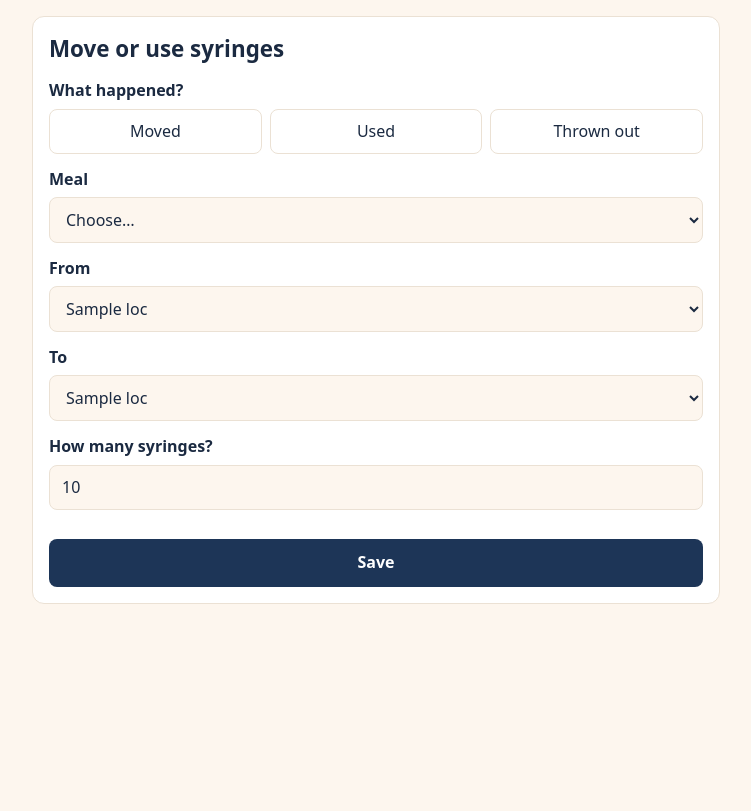
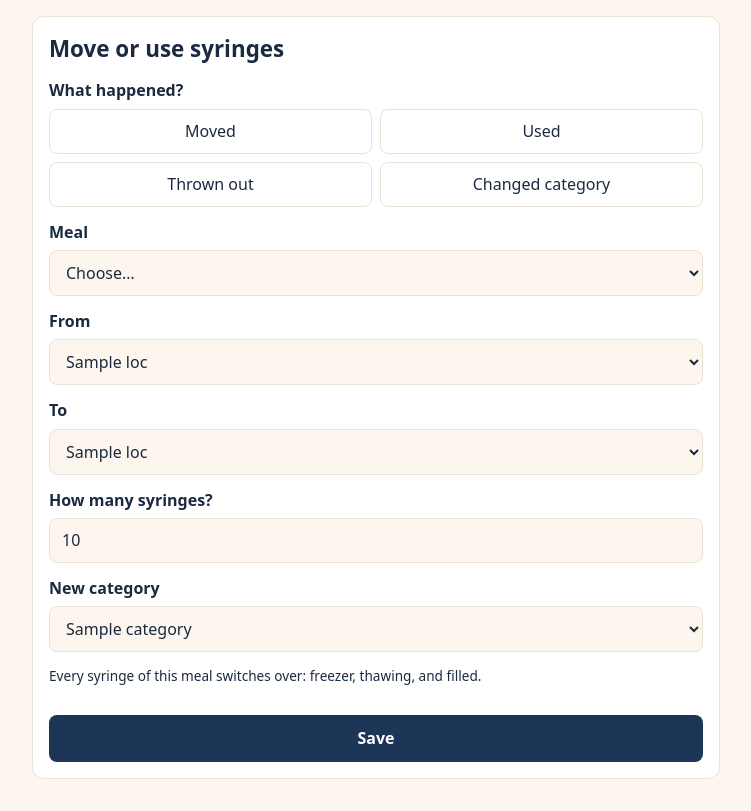
Before and after one commit to moorecameronjames/tube-feed-inventory-tracker, a Flask app: template templates/move.html in a window 1280 px wide. Shown: the part 60-871 px from the top of the page, without its empty margins (264-1015 px from the left). Before the commit the page ends 664 px from the top, so only its background shows below. Run offline with Flask 3, Linux system fonts and the light colour scheme; the template is opened without the code that fills it: most values are stand-ins (such as "Sample title", 1, 10 or a date in 2020); some libraries are stand-ins or nearby versions.

Commit message:
Move / Use: change a meal's category
A fourth "What happened?" choice, Changed category, switches every
syringe of a recipe + category (all locations) to another category,
combining with any already there. Each location is logged in History
as a 'recategorized' movement with Undo; batches keep their original
category.

Schema: movements gets to_category_id and the 'recategorized' kind;
existing databases are migrated on startup.

Co-Authored-By: Claude Opus 5.5 <noreply@anthropic.com>

```diff
--- a/app.py
+++ b/app.py
@@ -157,6 +157,12 @@ def adjust_stock(db, recipe_id, category_id, location_id, delta):
            DO UPDATE SET quantity = stock.quantity + EXCLUDED.quantity""",
         (*key, delta),
     )
+
+
+def recategorize(db, recipe_id, from_category_id, to_category_id, location_id, quantity):
+    """Switch syringes to another category, staying in the same location."""
+    adjust_stock(db, recipe_id, from_category_id, location_id, -quantity)
+    adjust_stock(db, recipe_id, to_category_id, location_id, quantity)
 
 
 def apply_movement(db, recipe_id, category_id, from_location_id, to_location_id, quantity):
@@ -389,6 +395,10 @@ def register_routes(app):
         if request.method == "POST":
             try:
                 kind = values.get("kind")
+                if kind == "recategorized":
+                    message = change_category(db, categories, values)
+                    flash(message, "success")
+                    return redirect(url_for("inventory"))
                 if kind not in KIND_LABELS:
                     raise ValueError("Pick what happened.")
                 recipe_id, category_id = parse_item(values.get("meal"))
@@ -442,6 +452,7 @@ def register_routes(app):
             groups=groups,
             selected=selected,
             locations=locations,
+            categories=categories,
             values=values,
             from_id=from_id,
             to_id=to_id,
@@ -519,11 +530,12 @@ def register_routes(app):
             recipe = next((r for r in recipes if r["id"] == int(request.args["recipe_id"])), None)
 
         movements = db.execute(
-            """SELECT m.*, r.name AS recipe, c.name AS category, b.made_on,
+            """SELECT m.*, r.name AS recipe, c.name AS category, ct.name AS to_category, b.made_on,
                       lf.short_name AS from_name, lt.short_name AS to_name
                FROM movements m
                JOIN recipes r ON r.id = m.recipe_id
                JOIN categories c ON c.id = m.category_id
+               LEFT JOIN categories ct ON ct.id = m.to_category_id
                LEFT JOIN batches b ON b.id = m.batch_id
                LEFT JOIN locations lf ON lf.id = m.from_location_id
                LEFT JOIN locations lt ON lt.id = m.to_location_id
@@ -566,9 +578,13 @@ def register_routes(app):
                 if m is None:
                     abort(404)
                 # Reverse the change: put the syringes back where they came from.
-                apply_movement(
-                    db, m["recipe_id"], m["category_id"], m["to_location_id"], m["from_location_id"], m["quantity"]
-                )
+                if m["kind"] == "recategorized":
+                    recategorize(db, m["recipe_id"], m["to_category_id"], m["category_id"],
+                                 m["from_location_id"], m["quantity"])
+                else:
+                    apply_movement(
+                        db, m["recipe_id"], m["category_id"], m["to_location_id"], m["from_location_id"], m["quantity"]
+                    )
                 db.execute("DELETE FROM movements WHERE id = %s", (movement_id,))
                 if m["batch_id"]:
                     db.execute(
@@ -583,6 +599,38 @@ def register_routes(app):
         # Stay on the same filtered view.
         recipe_filter = request.form.get("recipe_id", "")
         return redirect(url_for("history", recipe_id=recipe_filter) if recipe_filter.isdigit() else url_for("history"))
+
+
+def change_category(db, categories, values):
+    """Move every syringe of a recipe + category (all locations) to another category.
+    Returns the confirmation message; raises ValueError/StockError on bad input."""
+    recipe_id, category_id = parse_item(values.get("meal"))
+    new_category_id = parse_int(values.get("new_category_id"), "New category", minimum=1)
+    names = {c["id"]: c["name"] for c in categories}
+    if new_category_id not in names or category_id not in names:
+        raise ValueError("Pick breakfast, lunch, snack, or dinner.")
+    if new_category_id == category_id:
+        raise ValueError(f"That's already {names[category_id]}. Pick a different category.")
+    with db.transaction():
+        rows = db.execute(
+            """SELECT location_id, quantity FROM stock
+               WHERE recipe_id = %s AND category_id = %s AND quantity > 0
+               ORDER BY location_id FOR UPDATE""",
+            (recipe_id, category_id),
+        ).fetchall()
+        if not rows:
+            raise ValueError("None of that meal is on hand.")
+        for row in rows:
+            recategorize(db, recipe_id, category_id, new_category_id, row["location_id"], row["quantity"])
+            db.execute(
+                """INSERT INTO movements (recipe_id, category_id, to_category_id, kind,
+                                           from_location_id, to_location_id, quantity)
+                   VALUES (%s, %s, %s, 'recategorized', %s, %s, %s)""",
+                (recipe_id, category_id, new_category_id, row["location_id"], row["location_id"], row["quantity"]),
+            )
+    recipe = db.execute("SELECT name FROM recipes WHERE id = %s", (recipe_id,)).fetchone()["name"]
+    total = sum(row["quantity"] for row in rows)
+    return f"Changed {recipe} from {names[category_id]} to {names[new_category_id]} ({syringes(total)})."
 
 
 def parse_item(value):
--- a/templates/history.html
+++ b/templates/history.html
@@ -47,6 +47,8 @@
           <strong>Moved</strong> {{ m.quantity }} {{ m.recipe }} <span class="tag">{{ m.category }}</span>: {{ m.from_name }} → {{ m.to_name }}
         {% elif m.kind == 'used' %}
           <strong>Used</strong> {{ m.quantity }} {{ m.recipe }} <span class="tag">{{ m.category }}</span> from {{ m.from_name }}
+        {% elif m.kind == 'recategorized' %}
+          <strong>Changed</strong> {{ m.quantity }} {{ m.recipe }} <span class="tag">{{ m.category }}</span> → <span class="tag">{{ m.to_category }}</span> in {{ m.from_name }}
         {% else %}
           <strong>Threw out</strong> {{ m.quantity }} {{ m.recipe }} <span class="tag">{{ m.category }}</span> from {{ m.from_name }}
         {% endif %}
--- a/templates/move.html
+++ b/templates/move.html
@@ -7,11 +7,12 @@
     <p>Nothing on hand to move yet.</p>
   {% else %}
   <form method="post" id="move-form">
-    <fieldset class="choices">
+    <fieldset class="choices grid-2">
       <legend>What happened?</legend>
       <label><input type="radio" name="kind" value="moved" {{ 'checked' if kind == 'moved' }}> Moved</label>
       <label><input type="radio" name="kind" value="used" {{ 'checked' if kind == 'used' }}> Used</label>
       <label><input type="radio" name="kind" value="discarded" {{ 'checked' if kind == 'discarded' }}> Thrown out</label>
+      <label><input type="radio" name="kind" value="recategorized" {{ 'checked' if kind == 'recategorized' }}> Changed category</label>
     </fieldset>
 
     <label for="meal">Meal</label>
@@ -26,6 +27,7 @@
       {% endfor %}
     </select>
 
+    <div id="location-fields">
       <label for="from_location_id">From</label>
       <select id="from_location_id" name="from_location_id" required>
         {% for loc in locations %}
@@ -46,6 +48,17 @@
       <input id="quantity" name="quantity" type="number" inputmode="numeric" min="1" step="1"
              value="{{ values.get('quantity', 1) }}" required>
       <p class="small" id="available"></p>
+    </div>
+
+    <div id="category-field">
+      <label for="new_category_id">New category</label>
+      <select id="new_category_id" name="new_category_id">
+        {% for c in categories %}
+        <option value="{{ c.id }}" {{ 'selected' if values.get('new_category_id') == c.id|string }}>{{ c.name }}</option>
+        {% endfor %}
+      </select>
+      <p class="small">Every syringe of this meal switches over: freezer, thawing, and filled.</p>
+    </div>
 
     <button type="submit">Save</button>
   </form>
@@ -60,7 +73,10 @@
     const recipe = form.elements.meal;
     const from = form.elements.from_location_id;
     const to = form.elements.to_location_id;
+    const newCategory = form.elements.new_category_id;
     const toField = document.getElementById("to-field");
+    const locationFields = document.getElementById("location-fields");
+    const categoryField = document.getElementById("category-field");
     const available = document.getElementById("available");
 
     // Until she picks "What happened?" herself, it follows From:
@@ -79,9 +95,21 @@
       if (autoKind) setKind(isLast ? "used" : "moved");
     }
 
+    function pickOtherCategory() {
+      // Default "New category" to something other than the meal's current one.
+      const current = (recipe.value || "").split(":")[1];
+      if (current && newCategory.value === current) {
+        newCategory.selectedIndex = (newCategory.selectedIndex + 1) % newCategory.options.length;
+      }
+    }
+
     function update() {
       const kind = form.querySelector('input[name="kind"]:checked').value;
+      const changingCategory = kind === "recategorized";
+      locationFields.hidden = changingCategory;
+      categoryField.hidden = !changingCategory;
       toField.hidden = kind !== "moved";
+      if (changingCategory) pickOtherCategory();
       const have = (stock[recipe.value] || {})[from.value] || 0;
       available.textContent = recipe.value ? `${have} available there` : "";
     }
```
Also changed, not shown: schema.sql (+12 -3 lines), tests/test_app.py (+89 -0 lines), CHANGELOG.md. Lines whose indentation alone changed are shown as unchanged.
